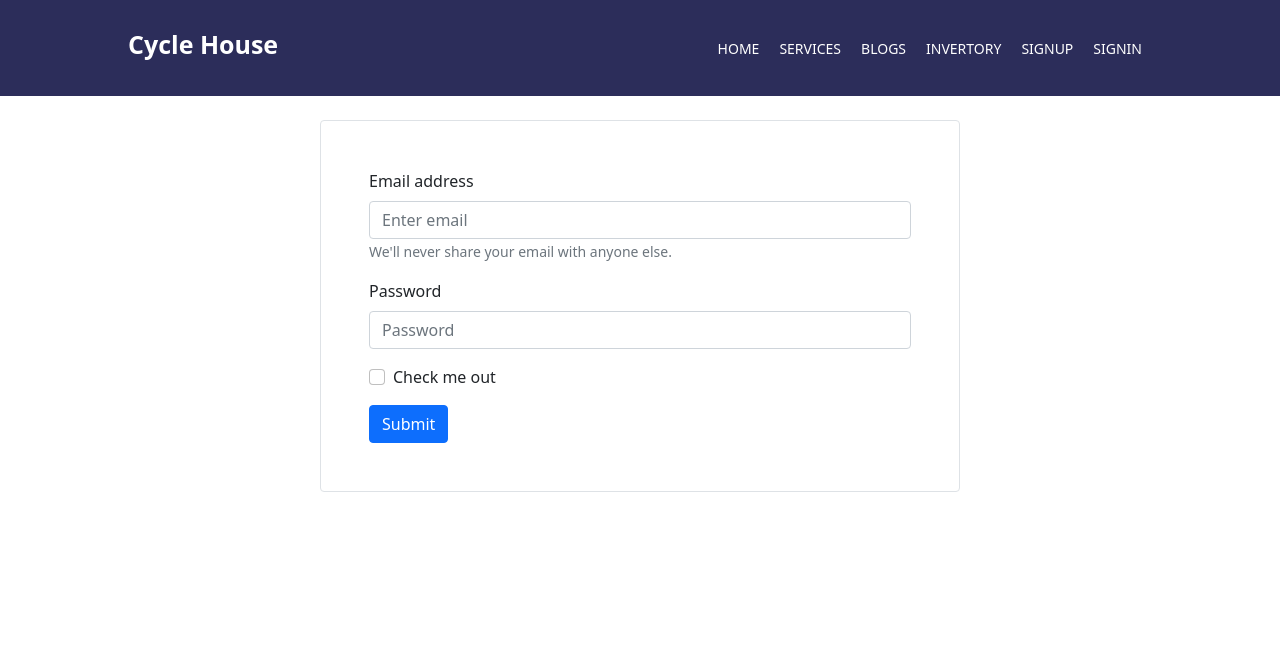
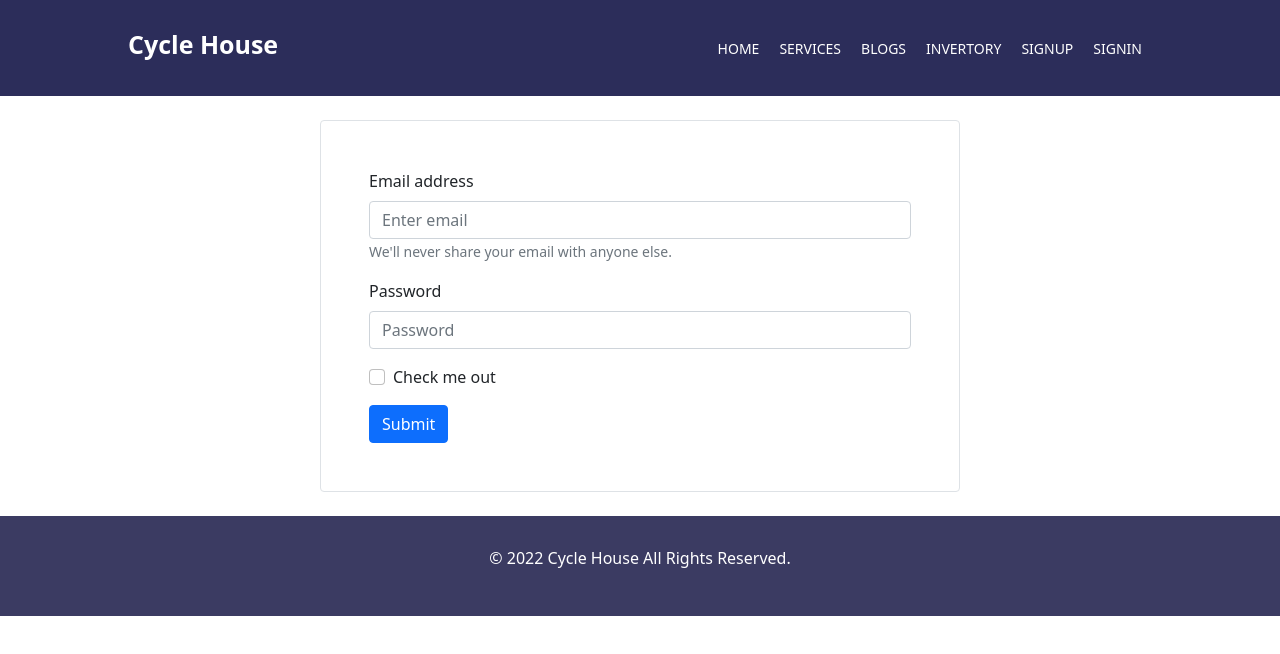
Before and after one commit to Taposhpaul1998/Warehouse-management-client-side, a React (Create React App) app: page /signin in a window 1280 px wide. Shown: the top 654 px of the page. Built offline with nearby package versions, Linux system fonts and the light colour scheme.

Commit message:
added footer section

```diff
--- a/public/index.html
+++ b/public/index.html
@@ -1,14 +1,12 @@
 <!DOCTYPE html>
 <html lang="en">
+
 <head>
   <meta charset="utf-8" />
-    <link rel="icon" href="%PUBLIC_URL%/favicon.ico" />
+  <link rel="icon" href="%PUBLIC_URL%/logo.png" />
   <meta name="viewport" content="width=device-width, initial-scale=1" />
   <meta name="theme-color" content="#000000" />
-    <meta
-      name="description"
-      content="Web site created using create-react-app"
-    />
+  <meta name="description" content="Web site created using create-react-app" />
   <link rel="apple-touch-icon" href="%PUBLIC_URL%/logo192.png" />
   <!--
       manifest.json provides metadata used when your web app is installed on a
@@ -26,6 +24,7 @@
     -->
   <title>Cycle House</title>
 </head>
+
 <body>
   <noscript>You need to enable JavaScript to run this app.</noscript>
   <div id="root"></div>
@@ -40,4 +39,5 @@
       To create a production bundle, use `npm run build` or `yarn build`.
     -->
 </body>
+
 </html>
--- a/src/App.js
+++ b/src/App.js
@@ -1,6 +1,7 @@
 import 'bootstrap/dist/css/bootstrap.min.css';
 import { Route, Routes } from 'react-router-dom';
 import './App.css';
+import Footer from './pages/Footer/Footer';
 import Header from './pages/Header/Header';
 import Home from './pages/Home/Home/Home';
 import Login from './pages/Login/Login/Login';
@@ -13,6 +14,7 @@ function App() {
         <Route path="/" element={<Home></Home>}></Route>
         <Route path="/signin" element={<Login></Login>}></Route>
       </Routes>
+      <Footer></Footer>
     </>
   );
 }
--- a/src/pages/Footer/Footer.css
+++ b/src/pages/Footer/Footer.css
@@ -0,0 +1,11 @@
+.footer-info {
+    height: 100px;
+    background-color: #0a0a3acb;
+    display: flex;
+    align-items: center;
+    justify-content: center;
+}
+
+.footer-info p {
+    color: white;
+}
--- /dev/null
+++ b/src/pages/Footer/Footer.js
@@ -0,0 +1,13 @@
+import React from 'react';
+import './Footer.css'
+
+const Footer = () => {
+    const year = new Date().getFullYear()
+    return (
+        <div className='footer-info'>
+            <p> &copy; {year} Cycle House All Rights Reserved.</p>
+        </div>
+    );
+};
+
+export default Footer;
--- a/src/pages/Header/Header.js
+++ b/src/pages/Header/Header.js
@@ -1,11 +1,11 @@
 import React from 'react';
-import {  Navbar } from 'react-bootstrap';
+import { Navbar } from 'react-bootstrap';
 import { Link } from 'react-router-dom';
-import './Header.css'
+import './Header.css';
 
 const Header = () => {
     return (
-        <Navbar style={{background:" #08093ed9"}}>
+        <Navbar style={{ background: " #08093ed9" }}>
             <div className="conteiner">
                 <div className="navIcon">
                     <h4>Cycle House</h4>
```
Also changed, not shown: public/logo.png (added). Lines whose indentation alone changed are shown as unchanged.
